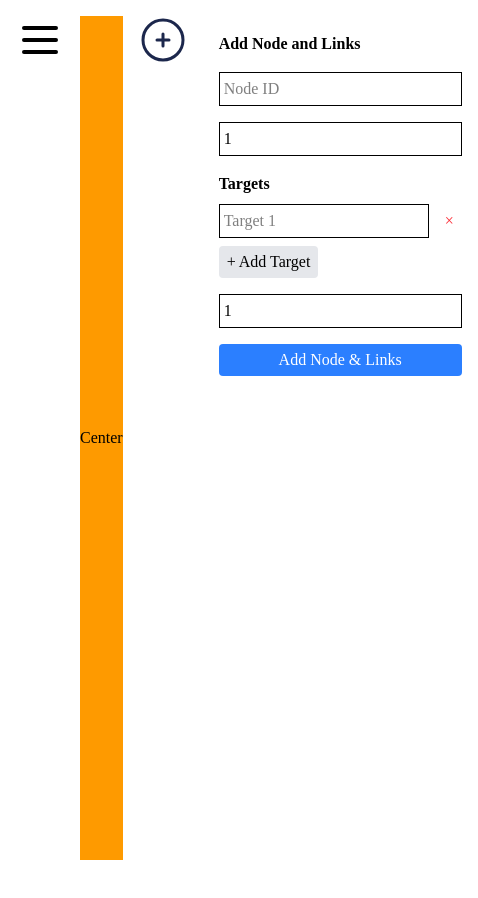
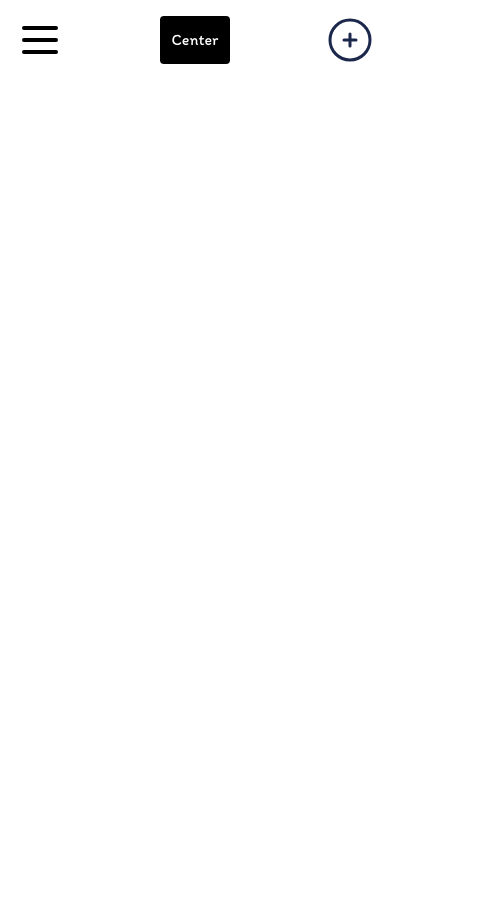
Before and after one commit to CedricMrtz/network-graphs, a Next.js app: page /graph in a window 390 px wide. Shown: the top 898 px of the page, 478 px wide, since content can reach past the window. Before the commit the page ends 876 px from the top, so only its background shows below. Built offline with nearby package versions, Linux system fonts and the light colour scheme; a web font is replaced by a local one.

Commit message:
finished AddUser.tsx, fixed ui of graph/page.tsx  after merge of branches graph and main

```diff
--- a/src/app/globals.css
+++ b/src/app/globals.css
@@ -23,5 +23,5 @@
 body {
   background: var(--background);
   color: var(--foreground);
-  font-family: 'Idimi';
+  font-family: 'Itim';
 }
--- a/src/app/graph/AddUser.tsx
+++ b/src/app/graph/AddUser.tsx
@@ -1,38 +1,159 @@
 'use client';
 
-import React from 'react'
+import React, { useState } from 'react';
 
-type PageProps = {
+type Node = { id: string; group: number };
+type Link = { source: string; target: string; value: number };
+
+type AddUserProps = {
   isOpen: boolean;
   onClose: () => void;
-  children?: React.ReactNode;
+  setGraphData: React.Dispatch<React.SetStateAction<{ nodes: Node[]; links: Link[] }>>;
 };
 
-const AddUser: React.FC<PageProps> = ({isOpen, onClose, children}) => {
+export default function AddUser({ isOpen, onClose, setGraphData }: AddUserProps) {
+  const [nodeId, setNodeId] = useState('');
+  const [nodeGroup, setNodeGroup] = useState(1);
+  const [linkValue, setLinkValue] = useState(1);
+  const [targetList, setTargetList] = useState<string[]>(['']);
+
   if (!isOpen) return null;
+
+  function handleSubmit(e: React.FormEvent) {
+    e.preventDefault();
+    if (!nodeId) return;
+
+    setGraphData(prev => {
+      const existing = new Set(prev.nodes.map(n => n.id));
+      const nodes: Node[] = existing.has(nodeId)
+        ? [...prev.nodes]
+        : [...prev.nodes, { id: nodeId, group: nodeGroup }];
+      existing.add(nodeId);
+
+      targetList.forEach(t => {
+        if (t && !existing.has(t)) {
+          nodes.push({ id: t, group: nodeGroup });
+          existing.add(t);
+        }
+      });
+
+      const links = [...prev.links];
+      targetList.forEach(t => {
+        if (
+          t &&
+          !prev.links.some(
+            l => l.source === nodeId && l.target === t && l.value === linkValue
+          )
+        ) {
+          links.push({ source: nodeId, target: t, value: linkValue });
+        }
+      });
+
+      return { nodes, links };
+    });
+
+    // reset
+    setNodeId('');
+    setNodeGroup(1);
+    setTargetList(['']);
+    setLinkValue(1);
+    onClose();
+  }
 
   return (
     <div
       className="fixed inset-0 flex justify-center items-center bg-black/50 z-50"
       onClick={onClose}
     >
-      <div
-        className="bg-white text-black p-20 h-100 rounded-4xl"
+
+
+      <form
+        onSubmit={handleSubmit}
+        className="bg-white text-black p-8 rounded-2xl max-w-md w-full"
         onClick={e => e.stopPropagation()}
       >
-        <p className='text-4xl mb-4 -mt-10 justify-center flex'>Add User</p>
-        <p className='justify-center flex text-2xl' >Name</p>
-        <textarea placeholder='name' className='border border-black'></textarea>
-        <p className='justify-center flex text-2xl'>Add friends</p>
-        <textarea placeholder='friend' className='border border-black'></textarea>
-        <div className='bg-black h-12 rounded-3xl text-white' >
-            <div className="flex justify-center items-center h-full w-full mt-6">
-            <p>Add</p>
+        <div className='place-items-center-safe'>
+          <h2 className="text-4xl font-bold mb-4">Add User</h2>
+        </div>
+        <label className="block mb-2 font-semibold">
+          Name
+          <input
+            type="text"
+            value={nodeId}
+            onChange={e => setNodeId(e.target.value)}
+            className="bg-gray-300 p-2 mt-1 w-full rounded-2xl"
+          />
+        </label>
+
+        <label className="block font-semibold mb-2">
+          Group
+          <input
+            type="number"
+            value={nodeGroup}
+            onChange={e => setNodeGroup(Number(e.target.value))}
+            className="bg-gray-300 p-2 mt-1 w-full rounded-2xl"
+          />
+        </label>
+
+        <div className="block mb-2">
+          <label className="font-semibold">Friends</label>
+          {targetList.map((target, idx) => (
+            <div key={idx} className="flex gap-2 items-center mt-1">
+              <input
+                type="text"
+                placeholder={`Target ${idx + 1}`}
+                value={target}
+                onChange={e => {
+                  const newList = [...targetList];
+                  newList[idx] = e.target.value;
+                  setTargetList(newList);
+                }}
+                className="bg-gray-300 p-2 mt-1 w-full rounded-2xl"
+              />
+              <button
+                type="button"
+                onClick={() =>
+                  setTargetList(list =>
+                    list.length === 1 ? list : list.filter((_, i) => i !== idx)
+                  )
+                }
+                className="text-red-500 cursor-pointer scale-130 hover:scale-180"
+                disabled={targetList.length === 1}
+              >
+                &times;
+              </button>
             </div>
+          ))}
+          <button
+            type="button"
+            onClick={() => setTargetList(list => [...list, ''])}
+            className="mt-2 font-semibold bg-gray-200 px-3 py-1 rounded hover:scale-110 cursor-pointer"
+          >
+            + Add Friend
+          </button>
         </div>
-      </div>
+
+        <label className="block mb-4 font-semibold">
+          Link Value
+          <input
+            type="number"
+            value={linkValue}
+            onChange={e => setLinkValue(Number(e.target.value))}
+            className="bg-gray-300 p-2 mt-1 w-full rounded-2xl"
+          />
+        </label>
+
+        <div className="flex justify-center gap-2">
+          <button type="button" onClick={onClose} className="px-4 cursor-pointer py-2 hover:scale-110">
+            Cancel
+          </button>
+          <button type="submit" className="bg-black text-white cursor-pointer px-4 py-2 rounded-3xl hover:scale-110">
+            Add
+          </button>
+        </div>
+      </form>
+
+
     </div>
   );
 }
-
-export default AddUser
--- a/src/app/graph/page.tsx
+++ b/src/app/graph/page.tsx
@@ -1,229 +1,66 @@
 'use client'
-import React, { useEffect, useState, useRef} from 'react'
-import Link from 'next/link';
-import ForceGraph from '../../components/graphs';
-import MasterControl from './MasterControl';
-import AddUser from './AddUser';
+import React, { useEffect, useState, useRef } from 'react'
+import Link from 'next/link'
+import ForceGraph from '../../components/graphs'
+import MasterControl from './MasterControl'
+import AddUser from './AddUser'
 
+type Node = { id: string; group: number }
+type Link = { source: string; target: string; value: number }
 
-type Node = { id: string; group: number };
-type Link = { source: string; target: string; value: number };
-
-function Graph() {
+export default function Graph() {
   const [isOpen, setOpen] = useState(false)
   const [isOpen2, setOpen2] = useState(false)
-  const [offset, setOffset] = useState({ x: 0, y: 0 });
-  const dragStart = useRef({x:0, y:0})
-  const isDragging = useRef (false)
+  const [offset, setOffset] = useState({ x: 0, y: 0 })
+  const dragStart = useRef({ x: 0, y: 0 })
+  const isDragging = useRef(false)
 
-  function onMouseDown(e: React.MouseEvent<HTMLDivElement>){
+  function onMouseDown(e: React.MouseEvent<HTMLDivElement>) {
     isDragging.current = true
-    dragStart.current = {
-      x: e.clientX - offset.x,
-      y: e.clientY - offset.y
+    dragStart.current = { x: e.clientX - offset.x, y: e.clientY - offset.y }
   }
-  }
-
-  function onMouseUp(){
-    isDragging.current = false
-  }
-
+  function onMouseUp() { isDragging.current = false }
   function onMouseMove(e: React.MouseEvent<HTMLDivElement>) {
     if (!isDragging.current) return
-    setOffset({
-      x: e.clientX - dragStart.current.x,
-      y: e.clientY - dragStart.current.y
+    setOffset({ x: e.clientX - dragStart.current.x, y: e.clientY - dragStart.current.y })
+  }
+  function Center() { setOffset({ x: 0, y: 0 }) }
+
+  const [graphData, setGraphData] = useState<{ nodes: Node[]; links: Link[] }>({ nodes: [], links: [] })
+
+  const containerRef = useRef<HTMLDivElement>(null)
+  const [dimensions, setDimensions] = useState({ width: 0, height: 0 })
+  useEffect(() => {
+    if (!containerRef.current) return
+    const ro = new ResizeObserver(entries => {
+      for (let entry of entries) {
+        const { width, height } = entry.contentRect
+        setDimensions({ width, height })
+      }
     })
-  }
-
-  function Center(){
-    setOffset({x:0,y:0})
-  }
-
-
-
-  const [isLoading, setIsLoading] = useState(true);
-  const [graphData, setGraphData] = useState<{ nodes: Node[]; links: Link[] }>({
-    nodes: [],
-    links: []
-  });
-
-  const [dimensions, setDimensions] = useState({
-    width: typeof window !== "undefined" ? window.innerWidth : 928,
-    height: typeof window !== "undefined" ? window.innerHeight : 680,
-  });
-
-  // Form state
-  const [nodeId, setNodeId] = useState('');
-  const [nodeGroup, setNodeGroup] = useState(1);
-  const [linkValue, setLinkValue] = useState(1);
-  const [targetList, setTargetList] = useState<string[]>(['']);
-
-  useEffect(() => {
-    setIsLoading(false);
-  }, []);
-
-  useEffect(() => {
-    function handleResize() {
-      setDimensions({
-        width: window.innerWidth,
-        height: window.innerHeight,
-      });
-    }
-    window.addEventListener("resize", handleResize);
-    return () => window.removeEventListener("resize", handleResize);
-  }, []);
+    ro.observe(containerRef.current)
+    return () => ro.disconnect()
+  }, [])
 
   return (
-    <div className='text-black w-screen h-screen relative'>
-      <div className="flex justify-between gap-4 p-4">
-            <img src='/menu.svg' alt="Menu Icon" onClick={() => setOpen2(true)} className='size-12'/>
-            <button
-            className='bg-amber-500'
-            onClick={(Center)}
-            >
-            Center
-            </button>
-            <img src='/add.svg' alt='Add' onClick={() => setOpen(true)}  className='size-12'/>
-
-      <div className="p-4 flex gap-8">
-        <form
-          onSubmit={e => {
-            e.preventDefault();
-            if (!nodeId) return;
-
-            setGraphData(prev => {
-              // build a set of existing node ids
-              const existing = new Set(prev.nodes.map(n => n.id));
-
-              // 1) add the main node if needed
-              const nodes: Node[] = existing.has(nodeId)
-                ? [...prev.nodes]
-                : [...prev.nodes, { id: nodeId, group: nodeGroup }];
-              existing.add(nodeId);
-
-              // 2) ensure each target exists as a node
-              targetList.forEach(t => {
-                if (t && !existing.has(t)) {
-                  nodes.push({ id: t, group: nodeGroup });
-                  existing.add(t);
-                }
-              });
-
-              // 3) add any new links
-              const links = [...prev.links];
-              targetList.forEach(t => {
-                if (
-                  t &&
-                  !prev.links.some(
-                    l =>
-                      l.source === nodeId &&
-                      l.target === t &&
-                      l.value === linkValue
-                  )
-                ) {
-                  links.push({ source: nodeId, target: t, value: linkValue });
-                }
-              });
-
-              return { ...prev, nodes, links };
-            });
-
-            // reset form
-            setNodeId('');
-            setNodeGroup(1);
-            setTargetList(['']);
-            setLinkValue(1);
-          }}
-          className="flex flex-col gap-4 w-full max-w-md"
-        >
-          <h2 className="font-bold">Add Node and Links</h2>
-          <input
-            type="text"
-            placeholder="Node ID"
-            value={nodeId}
-            onChange={e => setNodeId(e.target.value)}
-            className="border p-1"
-          />
-          <input
-            type="number"
-            placeholder="Group"
-            value={nodeGroup}
-            onChange={e => setNodeGroup(Number(e.target.value))}
-            className="border p-1"
-          />
-          <div className="flex flex-col gap-2">
-            <label className="font-semibold">Targets</label>
-            {targetList.map((target, idx) => (
-              <div key={idx} className="flex gap-2 items-center">
-                <input
-                  type="text"
-                  placeholder={`Target ${idx + 1}`}
-                  value={target}
-                  onChange={e => {
-                    const newList = [...targetList];
-                    newList[idx] = e.target.value;
-                    setTargetList(newList);
-                  }}
-                  className="border p-1 flex-1"
-                />
-                <button
-                  type="button"
-                  onClick={() =>
-                    setTargetList(list =>
-                      list.length === 1
-                        ? list
-                        : list.filter((_, i) => i !== idx)
-                    )
-                  }
-                  className="text-red-500 px-2"
-                  disabled={targetList.length === 1}
-                  title="Remove target"
-                >
-                  &times;
-                </button>
+    <div className="text-black w-screen h-screen relative">
+      <div className="flex justify-between p-4">
+        <Link href="/graph/masterControl"><img src="/menu.svg" alt="Menu" className="size-12 cursor-pointer hover:scale-110"/></Link>
+        <button onClick={Center} className="bg-black text-white px-3 py-1 rounded cursor-pointer hover:scale-110">Center</button>
+        <img src="/add.svg" alt="Add" onClick={() => setOpen(true)} className="size-12 cursor-pointer hover:scale-110"/>
       </div>
-            ))}
-            <button
-              type="button"
-              onClick={() => setTargetList(list => [...list, ''])}
-              className="bg-gray-200 px-2 py-1 rounded w-fit"
-            >
-              + Add Target
-            </button>
-          </div>
-          <input
-            type="number"
-            placeholder="Link Value"
-            value={linkValue}
-            onChange={e => setLinkValue(Number(e.target.value))}
-            className="border p-1"
-          />
-          <button
-            type="submit"
-            className="bg-blue-500 text-white px-2 py-1 rounded"
-          >
-            Add Node & Links
-          </button>
-        </form>
-      </div>
-
+      <AddUser isOpen={isOpen} onClose={() => setOpen(false)} setGraphData={setGraphData} />
+      <MasterControl isOpen={isOpen2} onClose={() => setOpen2(false)} />
       <div
-          className="w-screen h-screen overflow-hidden relative cursor-grab active:cursor-grabbing"
+        ref={containerRef}
+        className="w-full h-full overflow-hidden relative cursor-grab active:cursor-grabbing"
         onMouseDown={onMouseDown}
         onMouseMove={onMouseMove}
         onMouseUp={onMouseUp}
         onMouseLeave={onMouseUp}
       >
-
-        <ForceGraph data={graphData} height={dimensions.height} />
-      </div>
-              <AddUser isOpen={isOpen} onClose={() => setOpen(false)} />
-        <MasterControl isOpen={isOpen2} onClose={() => setOpen2(false)} />
-
+        <ForceGraph data={graphData} width={dimensions.width} height={dimensions.height} />
       </div>
     </div>
   )
 }
-
-export default Graph
--- a/src/components/graphs.jsx
+++ b/src/components/graphs.jsx
@@ -2,18 +2,9 @@
 import React, { useRef, useEffect, useState } from "react";
 import * as d3 from "d3";
 
-export default function ForceGraph({ data, height = 680 }) {
+export default function ForceGraph({ data, width, height }) {
   const ref = useRef();
-  const [width, setWidth] = useState(typeof window !== "undefined" ? window.innerWidth : 928);
     const nodeColors = useRef({});
-
-  useEffect(() => {
-    function handleResize() {
-      setWidth(window.innerWidth);
-    }
-    window.addEventListener("resize", handleResize);
-    return () => window.removeEventListener("resize", handleResize);
-  }, []);
 
   useEffect(() => {
     d3.select(ref.current).selectAll("*").remove();
```
Lines whose indentation alone changed are shown as unchanged.
